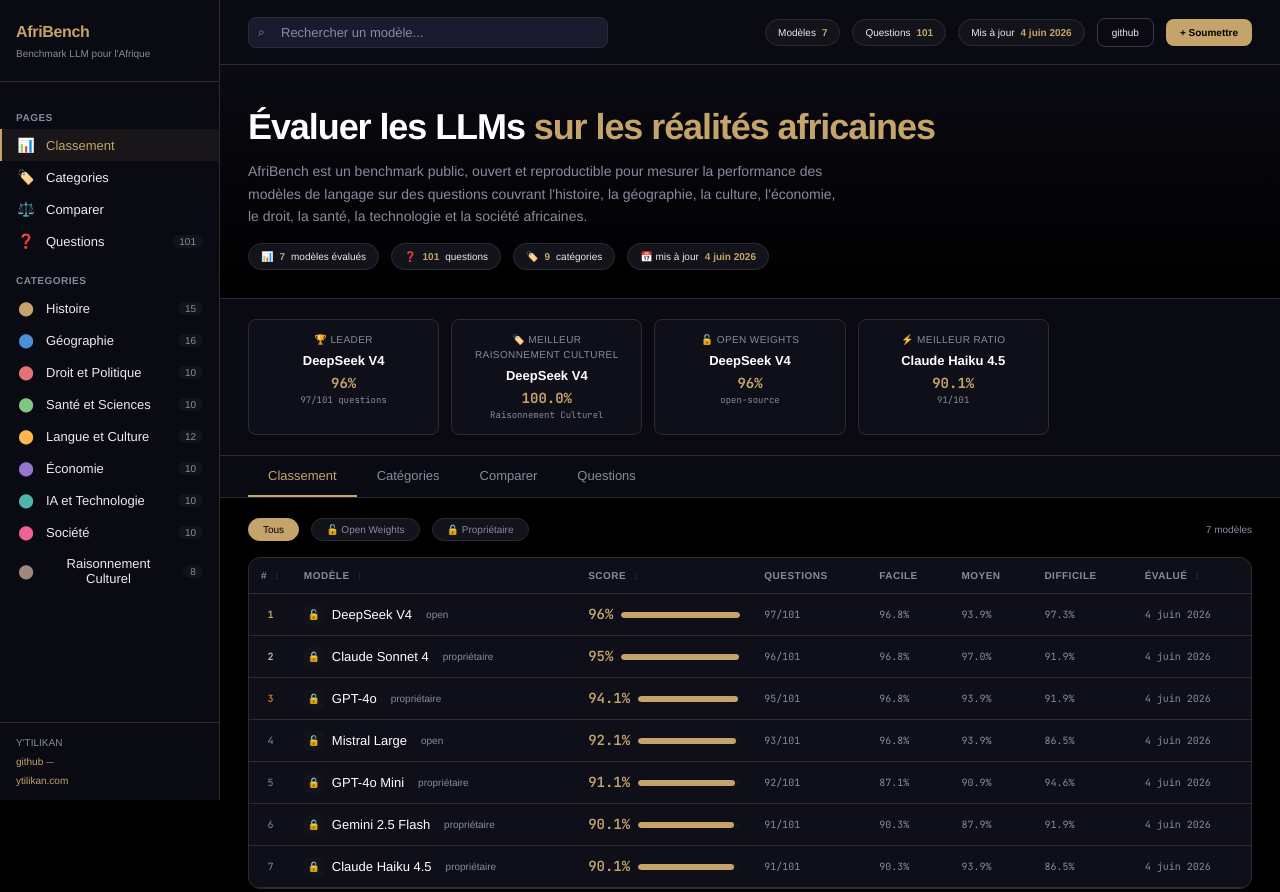
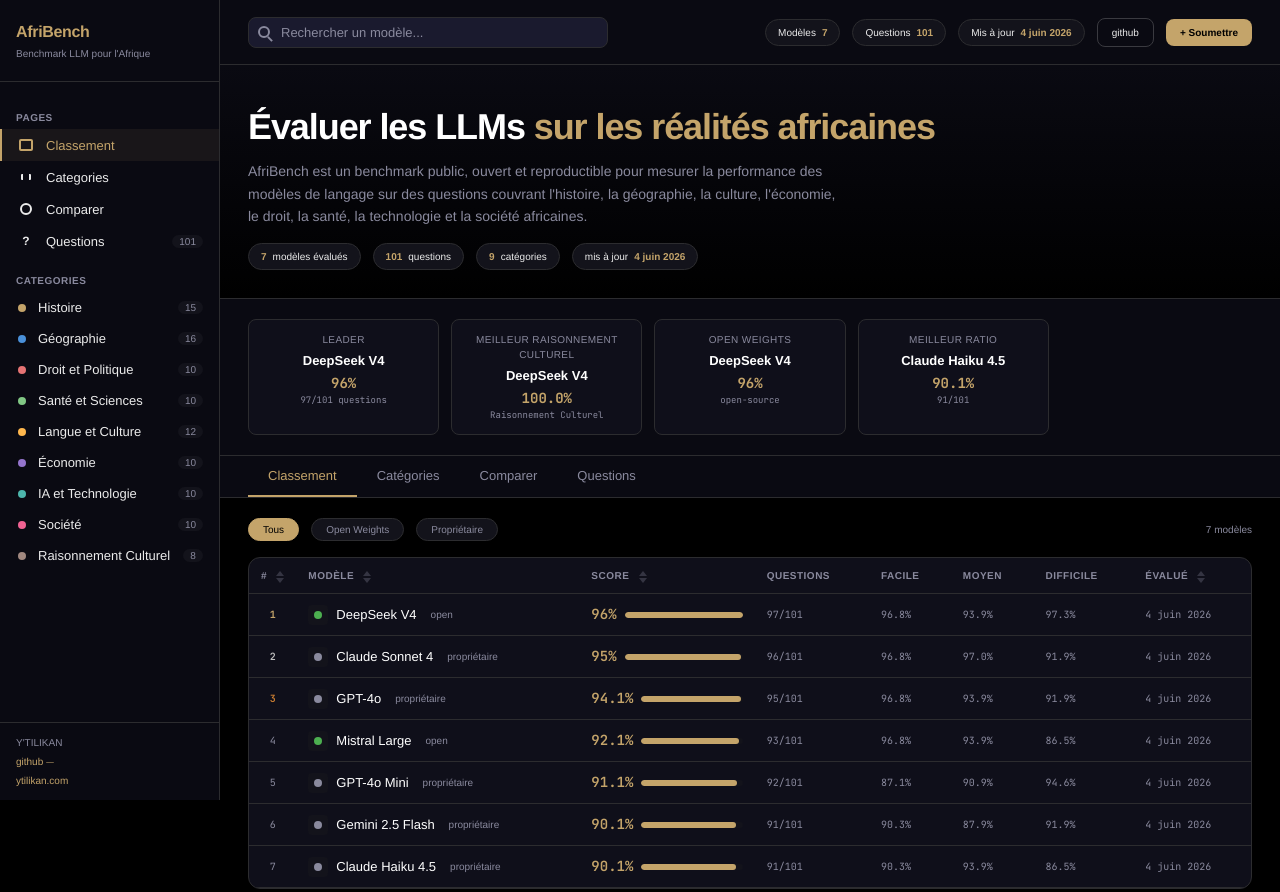
Before and after one commit to YTILIKAN/AfriBench, a plain HTML site: page frontend/index.html in a window 1280 px wide. Shown: the top 892 px of the page. Drawn offline with nearby package versions, Linux system fonts and the light colour scheme.

Commit message:
clean: retrait de tous les emojis de l'interface

```diff
--- a/frontend/css/style.css
+++ b/frontend/css/style.css
@@ -246,6 +246,19 @@ img { max-width: 100%; display: block; }
   flex-shrink: 0;
 }
 
+/* Sidebar icon dots (CSS-only) */
+.sidebar-icon-table::before { content: ''; display: block; width: 14px; height: 12px; border: 2px solid currentColor; border-radius: 2px; }
+.sidebar-icon-tags::before { content: ''; display: block; width: 10px; height: 6px; border-left: 2px solid currentColor; border-right: 2px solid currentColor; border-radius: 1px; }
+.sidebar-icon-compare::before { content: ''; display: block; width: 12px; height: 12px; border: 2px solid currentColor; border-radius: 50%; }
+.sidebar-icon-help::before { content: '?'; display: block; font-size: 12px; font-weight: 700; }
+
+/* Sidebar category dot */
+.sidebar-cat-dot::before { content: ''; display: block; width: 8px; height: 8px; border-radius: 50%; background: currentColor; }
+
+/* Model icon in leaderboard */
+.model-icon-open::before { content: ''; display: block; width: 8px; height: 8px; border-radius: 50%; background: var(--success); }
+.model-icon-closed::before { content: ''; display: block; width: 8px; height: 8px; border-radius: 50%; background: var(--text-muted); }
+
 .sidebar-footer {
   padding: var(--space-1) var(--space-1half);
   border-top: 1px solid var(--border-default);
@@ -328,6 +341,25 @@ img { max-width: 100%; display: block; }
   color: var(--text-muted);
   font-size: 12px;
   pointer-events: none;
+}
+
+.header-search .search-icon::before {
+  content: '';
+  display: block;
+  width: 12px;
+  height: 12px;
+  border: 2px solid var(--text-muted);
+  border-radius: 50%;
+}
+.header-search .search-icon::after {
+  content: '';
+  position: absolute;
+  bottom: -2px;
+  right: -3px;
+  width: 6px;
+  height: 2px;
+  background: var(--text-muted);
+  transform: rotate(45deg);
 }
 
 .header-actions {
@@ -637,16 +669,38 @@ img { max-width: 100%; display: block; }
   color: var(--text-secondary);
 }
 
-.lb-table th .sort-icon {
+.lb-table th .sort-arrows {
   display: inline-block;
   margin-left: 4px;
   opacity: 0.3;
+  width: 10px;
+  height: 12px;
+  vertical-align: middle;
+  position: relative;
 }
-.lb-table th.sorted-asc .sort-icon,
-.lb-table th.sorted-desc .sort-icon {
-  opacity: 1;
-  color: var(--bronze);
+.lb-table th .sort-arrows::before {
+  content: '';
+  position: absolute;
+  top: 0;
+  left: 2px;
+  border-left: 4px solid transparent;
+  border-right: 4px solid transparent;
+  border-bottom: 5px solid currentColor;
 }
+.lb-table th .sort-arrows::after {
+  content: '';
+  position: absolute;
+  bottom: 0;
+  left: 2px;
+  border-left: 4px solid transparent;
+  border-right: 4px solid transparent;
+  border-top: 5px solid currentColor;
+}
+.lb-table th.sorted-asc .sort-arrows { opacity: 1; color: var(--bronze); }
+.lb-table th.sorted-asc .sort-arrows::after { opacity: 0.3; }
+.lb-table th.sorted-desc .sort-arrows { opacity: 1; color: var(--bronze); }
+.lb-table th.sorted-desc .sort-arrows::before { opacity: 0.3; }
+
 
 .lb-table td {
   padding: 10px 12px;
--- a/frontend/index.html
+++ b/frontend/index.html
@@ -30,19 +30,19 @@
       <nav class="sidebar-nav">
         <div class="sidebar-section">Pages</div>
         <button class="sidebar-btn active" data-tab="leaderboard" data-sidebar>
-          <span class="icon">📊</span>
+          <span class="icon sidebar-icon-table"></span>
           Classement
         </button>
         <button class="sidebar-btn" data-tab="categories" data-sidebar>
-          <span class="icon">🏷️</span>
+          <span class="icon sidebar-icon-tags"></span>
           Categories
         </button>
         <button class="sidebar-btn" data-tab="compare" data-sidebar>
-          <span class="icon">⚖️</span>
+          <span class="icon sidebar-icon-compare"></span>
           Comparer
         </button>
         <button class="sidebar-btn" data-tab="questions" data-sidebar>
-          <span class="icon">❓</span>
+          <span class="icon sidebar-icon-help"></span>
           Questions
           <span class="count" id="sidebar-q-count">101</span>
         </button>
@@ -69,7 +69,7 @@
         <div class="header-inner">
           <div class="header-left">
             <div class="header-search">
-              <span class="search-icon">⌕</span>
+              <span class="search-icon"></span>
               <input type="text" id="global-search" placeholder="Rechercher un modèle..." aria-label="Rechercher un modèle">
             </div>
           </div>
@@ -101,10 +101,10 @@
             l'économie, le droit, la santé, la technologie et la société africaines.
           </p>
           <div class="hero-badges" id="hero-badges">
-            <div class="hero-badge">📊 <strong id="hero-model-count">-</strong> modèles évalués</div>
-            <div class="hero-badge">❓ <strong id="hero-q-count">101</strong> questions</div>
-            <div class="hero-badge">🏷️ <strong id="hero-cat-count">9</strong> catégories</div>
-            <div class="hero-badge">📅 mis à jour <strong id="hero-date">-</strong></div>
+            <div class="hero-badge"><strong id="hero-model-count">-</strong> modèles évalués</div>
+            <div class="hero-badge"><strong id="hero-q-count">101</strong> questions</div>
+            <div class="hero-badge"><strong id="hero-cat-count">9</strong> catégories</div>
+            <div class="hero-badge">mis à jour <strong id="hero-date">-</strong></div>
           </div>
         </div>
       </section>
--- a/frontend/js/app.js
+++ b/frontend/js/app.js
@@ -79,7 +79,7 @@ function renderSidebarCategories() {
     const active = AppState.activeTab === 'categories' ? '' : '';
     html += `
       <button class="sidebar-btn ${active}" data-sidebar data-tab="categories" data-filter-cat="${key}">
-        <span class="icon" style="color:${categoryColor(key)}">⬤</span>
+        <span class="sidebar-cat-dot" style="color:${categoryColor(key)}"></span>
         ${categoryLabel(key)}
         <span class="count">${count}</span>
       </button>
@@ -220,7 +220,7 @@ function renderTopModels() {
   const top = models[0];
   let html = `
     <div class="top-model-card">
-      <div class="label">🏆 Leader</div>
+      <div class="label">Leader</div>
       <div class="model-name">${top.model_label || top.model}</div>
       <div class="score">${top.accuracy}%</div>
       <div class="sub">${top.correct}/${top.total} questions</div>
@@ -236,7 +236,7 @@ function renderTopModels() {
     if (bestInCat.model) {
       html += `
         <div class="top-model-card">
-          <div class="label">🏷️ Meilleur ${categoryLabel(bestCat)}</div>
+          <div class="label">Meilleur ${categoryLabel(bestCat)}</div>
           <div class="model-name">${bestInCat.model.model_label || bestInCat.model.model}</div>
           <div class="score">${bestInCat.score.toFixed(1)}%</div>
           <div class="sub">${categoryLabel(bestCat)}</div>
@@ -250,7 +250,7 @@ function renderTopModels() {
   if (open) {
     html += `
       <div class="top-model-card">
-        <div class="label">🔓 Open Weights</div>
+        <div class="label">Open Weights</div>
         <div class="model-name">${open.model_label || open.model}</div>
         <div class="score">${open.accuracy}%</div>
         <div class="sub">open-source</div>
@@ -263,7 +263,7 @@ function renderTopModels() {
     const cheapest = models[models.length - 1]; // lowest for now
     html += `
       <div class="top-model-card">
-        <div class="label">⚡ Meilleur ratio</div>
+        <div class="label">Meilleur ratio</div>
         <div class="model-name">${cheapest.model_label || cheapest.model}</div>
         <div class="score">${cheapest.accuracy}%</div>
         <div class="sub">${cheapest.correct}/${cheapest.total}</div>
--- a/frontend/js/leaderboard.js
+++ b/frontend/js/leaderboard.js
@@ -64,8 +64,8 @@ function renderLeaderboard(container) {
   let html = `
     <div class="filter-bar">
       <button class="filter-btn ${lbFilterType === 'all' ? 'active' : ''}" data-filter="all">Tous</button>
-      <button class="filter-btn ${lbFilterType === 'open' ? 'active' : ''}" data-filter="open">🔓 Open Weights</button>
-      <button class="filter-btn ${lbFilterType === 'proprietary' ? 'active' : ''}" data-filter="proprietary">🔒 Propriétaire</button>
+      <button class="filter-btn ${lbFilterType === 'open' ? 'active' : ''}" data-filter="open">Open Weights</button>
+      <button class="filter-btn ${lbFilterType === 'proprietary' ? 'active' : ''}" data-filter="proprietary">Propriétaire</button>
       <span style="flex:1"></span>
       <span style="font-size:var(--font-size-xs);color:var(--text-muted)">${models.length} modèle${models.length > 1 ? 's' : ''}</span>
     </div>
@@ -78,20 +78,20 @@ function renderLeaderboard(container) {
         <thead>
           <tr>
             <th data-sort="rank" class="${lbSortField === 'rank' ? (lbSortDir === 'asc' ? 'sorted-asc' : 'sorted-desc') : ''}">
-              # <span class="sort-icon">↕</span>
+              # <span class="sort-arrows"></span>
             </th>
             <th data-sort="name" class="${lbSortField === 'name' ? (lbSortDir === 'asc' ? 'sorted-asc' : 'sorted-desc') : ''}">
-              Modèle <span class="sort-icon">↕</span>
+              Modèle <span class="sort-arrows"></span>
             </th>
             <th data-sort="score" class="${lbSortField === 'score' ? (lbSortDir === 'asc' ? 'sorted-asc' : 'sorted-desc') : ''}">
-              Score <span class="sort-icon">↕</span>
+              Score <span class="sort-arrows"></span>
             </th>
             <th>Questions</th>
             <th>Facile</th>
             <th>Moyen</th>
             <th>Difficile</th>
             <th data-sort="date" class="${lbSortField === 'date' ? (lbSortDir === 'asc' ? 'sorted-asc' : 'sorted-desc') : ''}">
-              Évalué <span class="sort-icon">↕</span>
+              Évalué <span class="sort-arrows"></span>
             </th>
           </tr>
         </thead>
@@ -106,14 +106,15 @@ function renderLeaderboard(container) {
     const med = d.medium ? `${(d.medium.accuracy || 0).toFixed(1)}%` : '-';
     const hard = d.hard ? `${(d.hard.accuracy || 0).toFixed(1)}%` : '-';
     const isOpen = isOpenModel(m);
-    const providerIcon = isOpen ? '🔓' : '🔒';
+    const providerIcon = '';
+    const providerClass = isOpen ? 'model-icon-open' : 'model-icon-closed';
 
     html += `
       <tr>
         <td class="rank ${rankClass}">${i + 1}</td>
         <td>
           <div class="model-cell">
-            <span class="model-icon">${providerIcon}</span>
+            <span class="model-icon ${providerClass}"></span>
             <span class="model-name">${m.model_label || m.model}</span>
             <span class="model-provider">${isOpen ? 'open' : 'propriétaire'}</span>
           </div>
--- a/frontend/js/questions.js
+++ b/frontend/js/questions.js
@@ -90,7 +90,7 @@ function renderQuestions(container) {
             `).join('')}
           </div>
           <div class="q-answer">
-            <div class="label">✓ Réponse : ${q.answer}</div>
+            <div class="label">Reponse : ${q.answer}</div>
             ${q.explanation ? `<div class="explanation">${q.explanation}</div>` : ''}
             ${sourceInfo ? `<div class="q-source">Source : ${sourceInfo}</div>` : ''}
           </div>
```
